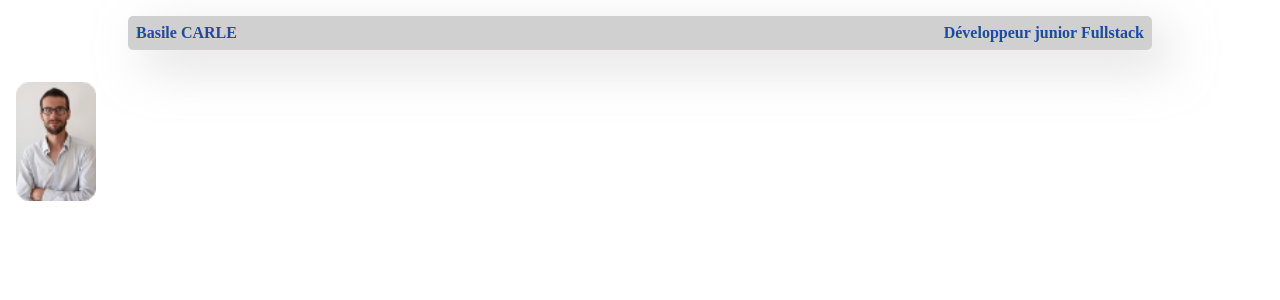
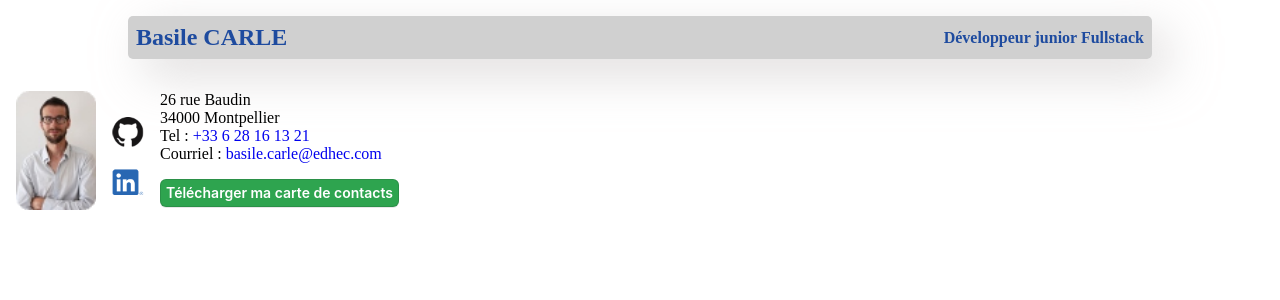
Before and after one commit to bebaile/CV-Basile-Carle, a React (Vite) app in the folder frontend/: page / in a window 1280 px wide. Shown: the top 300 px of the page. Built offline with nearby package versions, Linux system fonts and the light colour scheme.

Commit message:
ajout photo, liens adresse + bouton téléchargement

```diff
--- a/frontend/src/App.css
+++ b/frontend/src/App.css
@@ -24,6 +24,7 @@
 .title {
   display: flex;
   justify-content: space-between;
+  align-items: center;
 }
 
 .general-info {
@@ -31,8 +32,88 @@
   min-width: 375px - 1rem;
   max-width: 1024px;
   margin: 1rem;
+  display: flex;
 }
 
 #basile {
   width: 5rem;
 }
+
+.social-networks {
+  display: flex;
+  flex-direction: column;
+  justify-content: space-around;
+  padding: 1rem;
+}
+
+.social-networks img {
+  width: 2rem;
+}
+
+.contacts {
+  display: flex;
+  flex-direction: column;
+  justify-content: center;
+}
+
+.contacts p a {
+  text-decoration: none;
+}
+
+.download-vcard-btn a {
+  text-decoration: none;
+  color: white;
+}
+
+.download-vcard-btn {
+  appearance: none;
+  background-color: #2ea44f;
+  border: 1px solid rgba(27, 31, 35, 0.15);
+  border-radius: 6px;
+  box-shadow: rgba(27, 31, 35, 0.1) 0 1px 0;
+  box-sizing: border-box;
+  color: #fff;
+  cursor: pointer;
+  display: inline-block;
+  font-family: -apple-system, system-ui, "Segoe UI", Helvetica, Arial,
+    sans-serif, "Apple Color Emoji", "Segoe UI Emoji";
+  font-size: 14px;
+  font-weight: 600;
+  line-height: 20px;
+  padding: 3px 5px;
+  margin: 1rem 0;
+  position: relative;
+  text-align: center;
+  text-decoration: none;
+  user-select: none;
+  -webkit-user-select: none;
+  touch-action: manipulation;
+  vertical-align: middle;
+  white-space: nowrap;
+}
+
+.download-vcard-btn:focus:not(:focus-visible):not(.focus-visible) {
+  box-shadow: none;
+  outline: none;
+}
+
+.download-vcard-btn:hover {
+  background-color: #2c974b;
+}
+
+.download-vcard-btn:focus {
+  box-shadow: rgba(46, 164, 79, 0.4) 0 0 0 3px;
+  outline: none;
+}
+
+.download-vcard-btn:disabled {
+  background-color: #94d3a2;
+  border-color: rgba(27, 31, 35, 0.1);
+  color: rgba(255, 255, 255, 0.8);
+  cursor: default;
+}
+
+.download-vcard-btn:active {
+  background-color: #298e46;
+  box-shadow: rgba(20, 70, 32, 0.2) 0 1px 0 inset;
+}
--- a/frontend/src/components/GeneralInfo.jsx
+++ b/frontend/src/components/GeneralInfo.jsx
@@ -1,10 +1,41 @@
 import React from "react";
 import basile from "@assets/basileCarle.png";
+import github from "@assets/github.png";
+import linkedin from "@assets/linkedin.png";
 
 function GeneralInfo() {
   return (
     <div className="general-info">
-      <img src={basile} alt="Basile Carle" id="basile" />
+      <div className="photo">
+        <img src={basile} alt="Basile Carle" id="basile" />
+      </div>
+      <div className="social-networks">
+        <a href="https://github.com/bebaile">
+          <img src={github} alt="github" />
+        </a>
+        <a href="http://www.linkedin.com/in/basilecarle">
+          <img src={linkedin} alt="linkedin" />
+        </a>
+      </div>
+      <div className="contacts">
+        <p>26 rue Baudin</p>
+        <p>34000 Montpellier</p>
+        <p>
+          Tel : <a href="tel:33628161321">+33 6 28 16 13 21</a>
+        </p>
+        <p>
+          Courriel :{" "}
+          <a href="mailto:basile.carle@edhec.com">basile.carle@edhec.com</a>
+        </p>
+
+        <p>
+          <button type="button" className="download-vcard-btn">
+            <a href="http://bebaile.free.fr/cvbc/BasileCarle.vcf">
+              Télécharger ma carte de contacts
+            </a>
+          </button>
+        </p>
+      </div>
     </div>
   );
 }
--- a/frontend/src/components/Navbar.jsx
+++ b/frontend/src/components/Navbar.jsx
@@ -5,7 +5,9 @@ function Navbar() {
     <div className="container">
       <section className="navbar">
         <strong className="title">
-          <div>Basile CARLE</div>
+          <div>
+            <h1>Basile CARLE</h1>
+          </div>
           <div>Développeur junior Fullstack</div>
         </strong>
       </section>
```
